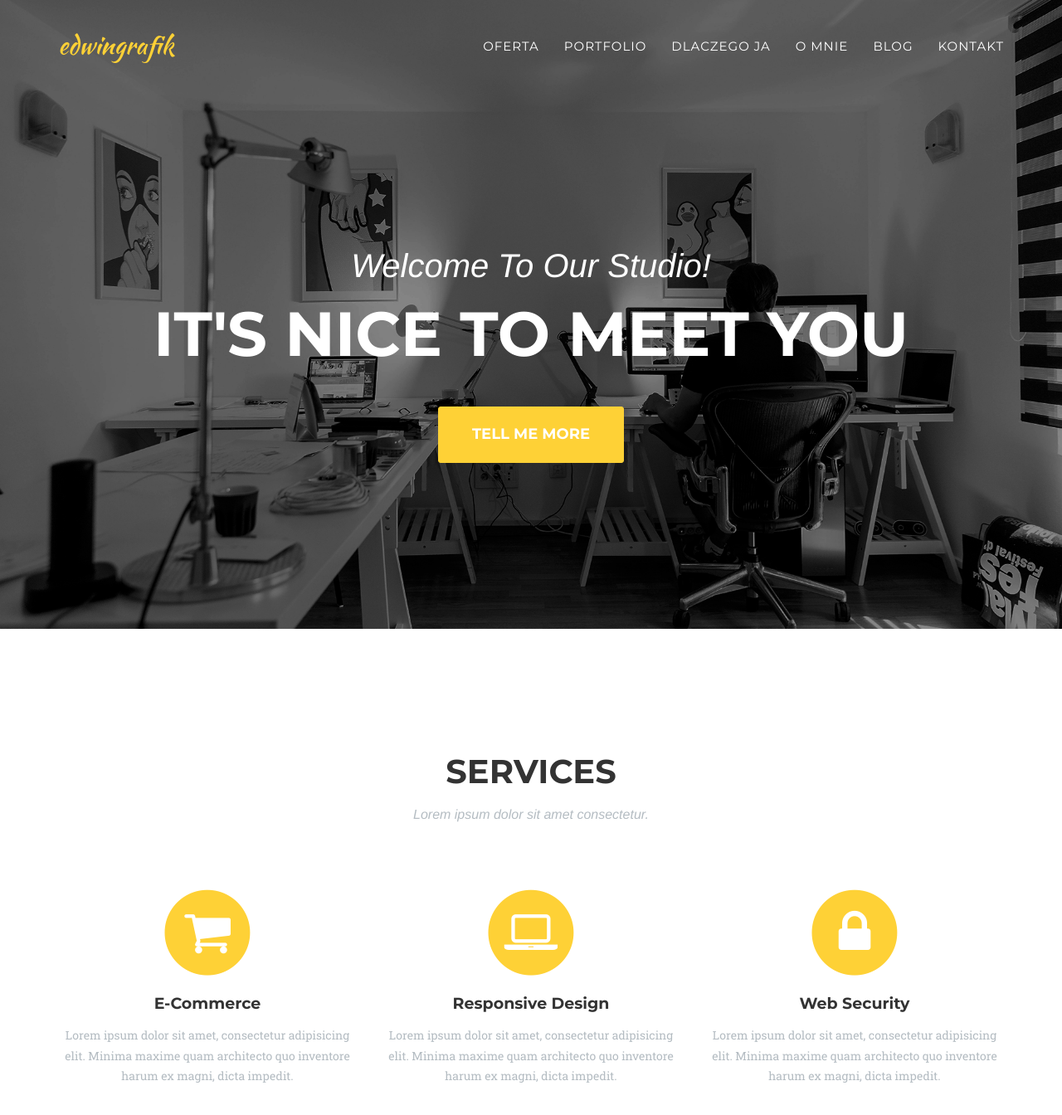
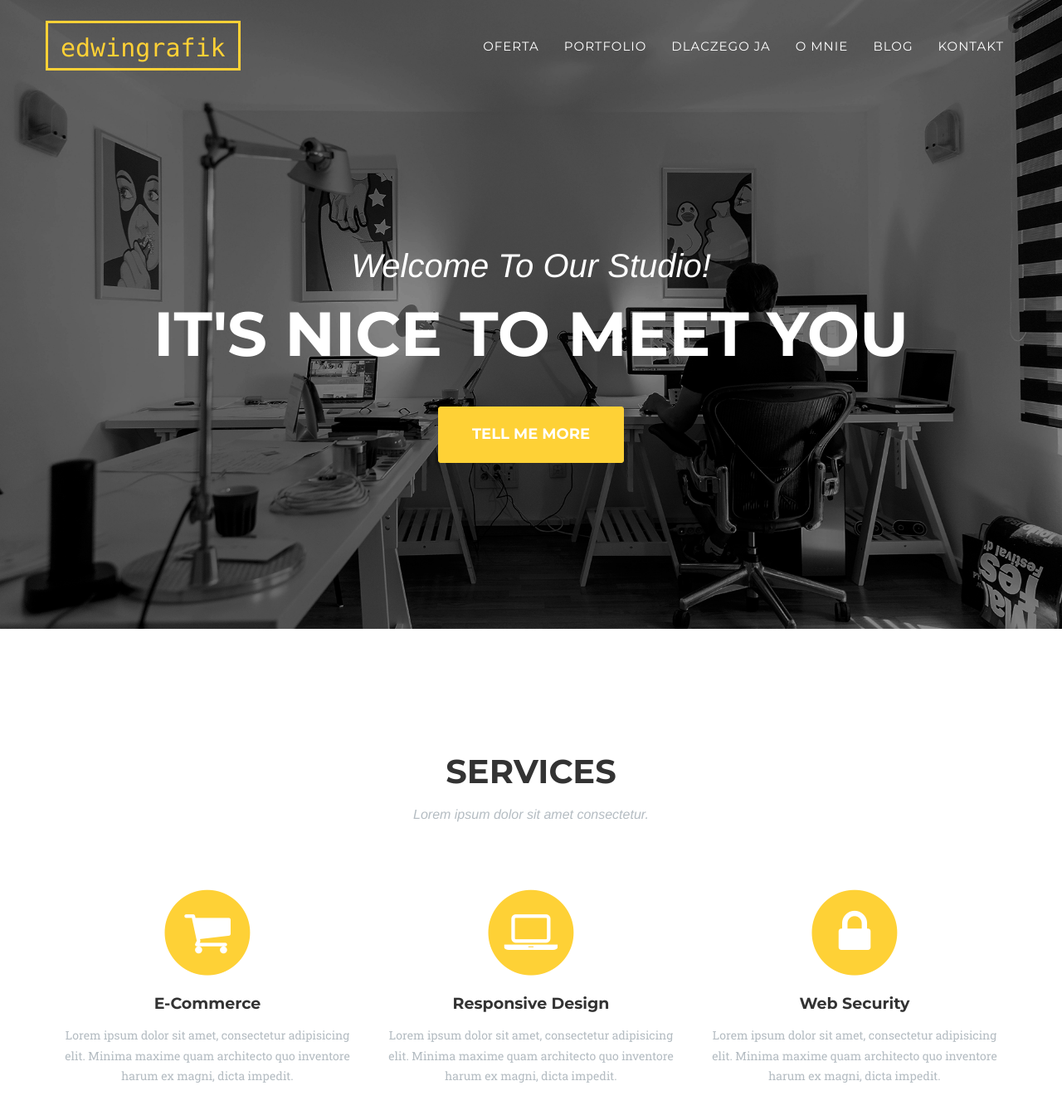
Before and after one commit to edwingrafik/edwingrafik.github.io, a Jekyll site: the page built from index.html, in a window 1280 px wide and 1400 px high. Shown: the top 1344 px of the window at 83% size. Built offline with Jekyll 4.4.1, drawn with Linux system fonts in a browser that asks for light colours; some web fonts are replaced.

Commit message:
Update agency.css

```diff
--- a/_includes/css/agency.css
+++ b/_includes/css/agency.css
@@ -176,7 +176,8 @@ fieldset[disabled] .btn-xl.active {
 }
 
 .navbar-default .navbar-brand {
-    font-family: "Kaushan Script","Helvetica Neue",Helvetica,Arial,cursive;
+    font-family: "Consolas","Helvetica Neue",Helvetica,Arial,cursive;
+    border-style: solid;
     color: #{{ site.data.template.color.primary }};
 }
 
```
